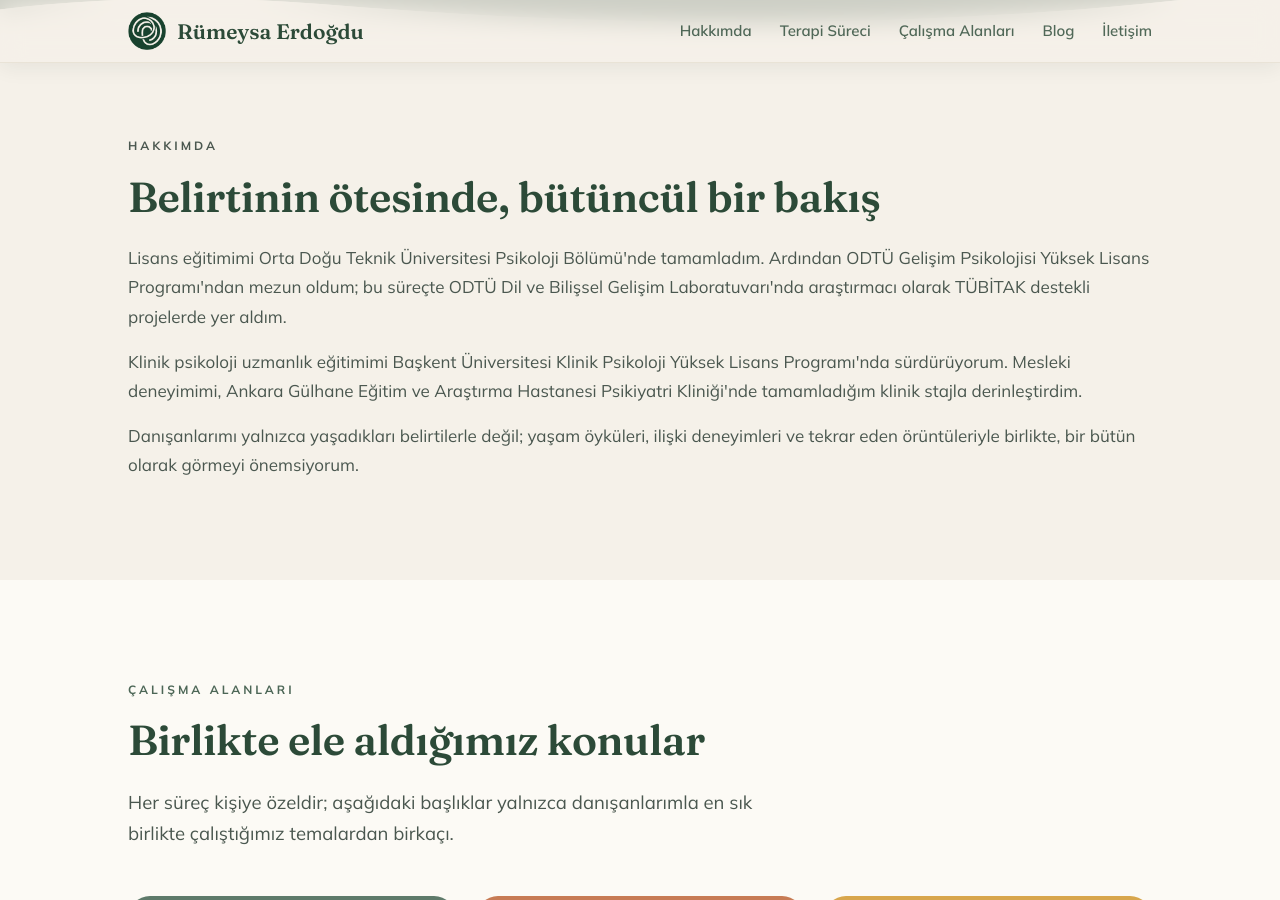
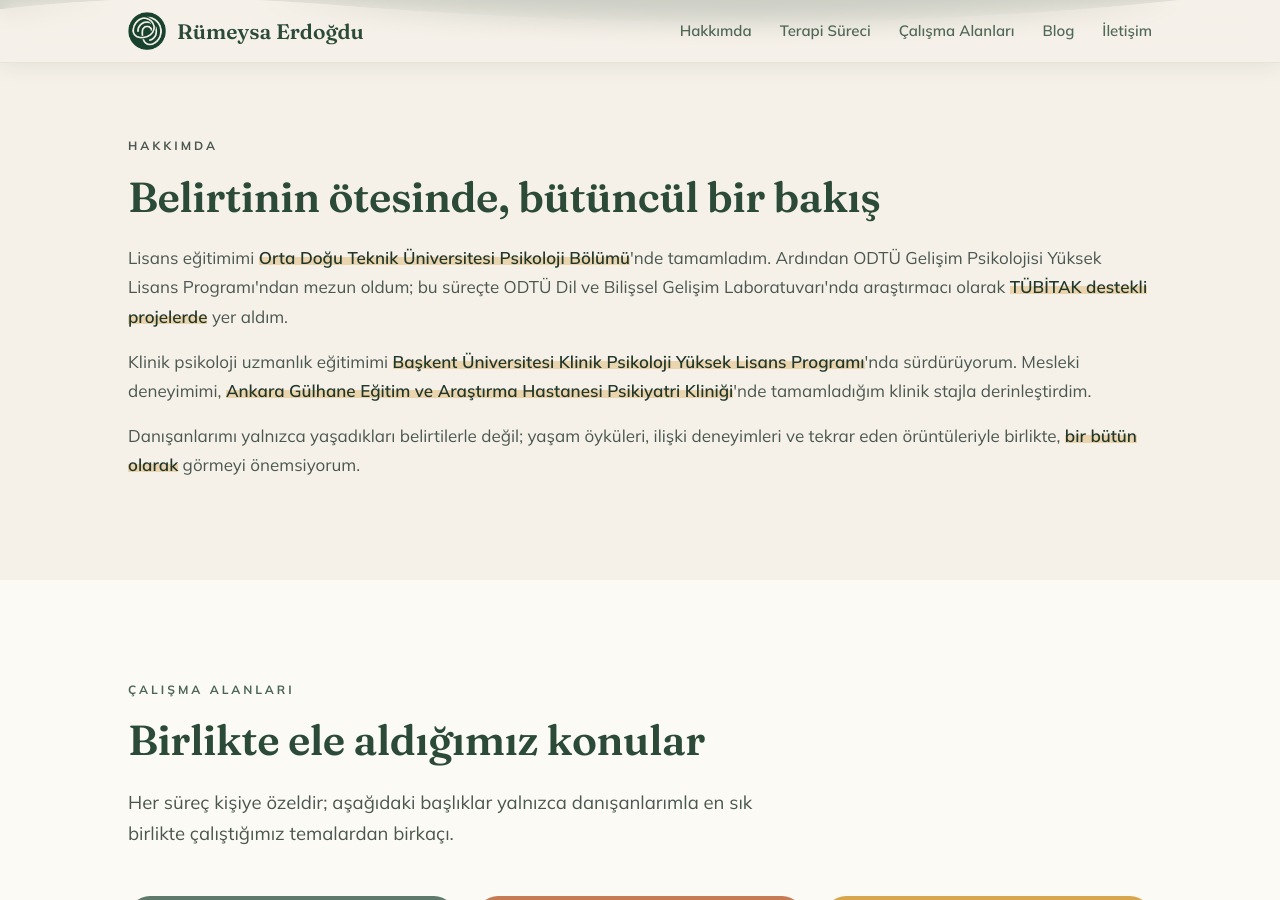
Before and after one commit to ardasaglamer9/rumeysaerdogdu.com, a Jekyll site: the page built from index.html, in a window 1280 px wide and 900 px high, scrolled down 813 px. Built offline with Jekyll 4.4.1, drawn with Linux system fonts in a browser that asks for light colours.

Commit message:
Hakkımda bölümünde önemli ifadeleri vurgula
Eğitim ve deneyim bilgileri düz metin içinde kayboluyordu. Bu bilgiler
ziyaretçinin güven kurduğu yerler; öne çıkmaları gerekiyor.

- .vurgu sınıfı eklendi: kalın yazı + kelimenin arkasında altın renkli
  fosforlu kalem izi. Altın bu tasarımda zaten vurgu rengi (hero'daki
  kalem çizgisi), yeni renk girmiyor.
- İzin hem üst hem alt sınırı tanımlı; yalnızca üst sınır verilince satır
  kutusunun dibine kadar uzayıp metinden kopuyor ve altçizgi gibi duruyordu.
- box-decoration-break: clone — ifade satır sonunda bölünürse iz her
  parçada sürüyor (iki ifade fiilen iki satıra bölünüyor).
- Koyu zeminli bölümler için ayrı ton tanımlandı; sınıf ileride orada da
  kullanılabilir.

Vurgulananlar paragraf başına en fazla iki tane tutuldu; her yer
vurgulanınca hiçbiri öne çıkmıyor.

Co-Authored-By: Claude Opus 5 <noreply@anthropic.com>

```diff
--- a/assets/css/style.css
+++ b/assets/css/style.css
@@ -590,6 +590,31 @@ body.nav-open{overflow:hidden;}
 .hero-portrait .ring{opacity:.32;}
 .hero-portrait .leaf-a{opacity:.55;}
 
+/* =========================================================
+   METİN İÇİ VURGU
+   Kalın yazı + kelimenin arkasına fosforlu kalem izi.
+   Altın, bu tasarımda zaten vurgu rengi (hero'daki kalem çizgisi).
+   Çizgi harflerin alt kısmından başlar; üstü açık kalınca metin
+   boğulmuyor, arkadan geçen bir iz gibi duruyor.
+   box-decoration-break: satır sonunda bölünse de iz her parçada sürer.
+   ========================================================= */
+.vurgu{
+  font-weight:600;
+  color:var(--forest-deep);
+  /* İzin alt sınırı da belirtiliyor; yoksa satır kutusunun dibine kadar
+     uzayıp metinden kopuyor ve altçizgi gibi görünüyor. */
+  background-image:linear-gradient(to bottom,
+    transparent 50%, rgba(216,166,76,.38) 50%,
+    rgba(216,166,76,.38) 86%, transparent 86%);
+  -webkit-box-decoration-break:clone;
+  box-decoration-break:clone;
+}
+/* koyu zeminli bölümlerde (sec-forest) aynı iz daha açık tonda */
+.sec-forest .vurgu{color:#fff;
+  background-image:linear-gradient(to bottom,
+    transparent 50%, rgba(216,166,76,.45) 50%,
+    rgba(216,166,76,.45) 86%, transparent 86%);}
+
 /* --- Hero yüksekliği: sonraki bölümden bir parça görünsün --- */
 @media(min-width:900px){
   .hero{min-height:calc(88vh - 76px);min-height:calc(88svh - 76px);
--- a/index.html
+++ b/index.html
@@ -57,9 +57,9 @@ permalink: /
   <div class="wrap narrow reveal about-grid">
     <p class="kicker">Hakkımda</p>
     <h2>Belirtinin ötesinde, bütüncül bir bakış</h2>
-    <p>Lisans eğitimimi Orta Doğu Teknik Üniversitesi Psikoloji Bölümü'nde tamamladım. Ardından ODTÜ Gelişim Psikolojisi Yüksek Lisans Programı'ndan mezun oldum; bu süreçte ODTÜ Dil ve Bilişsel Gelişim Laboratuvarı'nda araştırmacı olarak TÜBİTAK destekli projelerde yer aldım.</p>
-    <p>Klinik psikoloji uzmanlık eğitimimi Başkent Üniversitesi Klinik Psikoloji Yüksek Lisans Programı'nda sürdürüyorum. Mesleki deneyimimi, Ankara Gülhane Eğitim ve Araştırma Hastanesi Psikiyatri Kliniği'nde tamamladığım klinik stajla derinleştirdim.</p>
-    <p>Danışanlarımı yalnızca yaşadıkları belirtilerle değil; yaşam öyküleri, ilişki deneyimleri ve tekrar eden örüntüleriyle birlikte, bir bütün olarak görmeyi önemsiyorum.</p>
+    <p>Lisans eğitimimi <span class="vurgu">Orta Doğu Teknik Üniversitesi Psikoloji Bölümü</span>'nde tamamladım. Ardından ODTÜ Gelişim Psikolojisi Yüksek Lisans Programı'ndan mezun oldum; bu süreçte ODTÜ Dil ve Bilişsel Gelişim Laboratuvarı'nda araştırmacı olarak <span class="vurgu">TÜBİTAK destekli projelerde</span> yer aldım.</p>
+    <p>Klinik psikoloji uzmanlık eğitimimi <span class="vurgu">Başkent Üniversitesi Klinik Psikoloji Yüksek Lisans Programı</span>'nda sürdürüyorum. Mesleki deneyimimi, <span class="vurgu">Ankara Gülhane Eğitim ve Araştırma Hastanesi Psikiyatri Kliniği</span>'nde tamamladığım klinik stajla derinleştirdim.</p>
+    <p>Danışanlarımı yalnızca yaşadıkları belirtilerle değil; yaşam öyküleri, ilişki deneyimleri ve tekrar eden örüntüleriyle birlikte, <span class="vurgu">bir bütün olarak</span> görmeyi önemsiyorum.</p>
   </div>
 </section>
 
```
